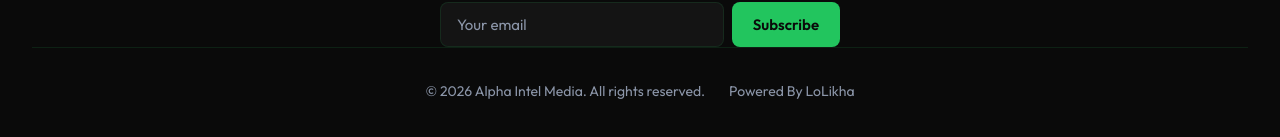
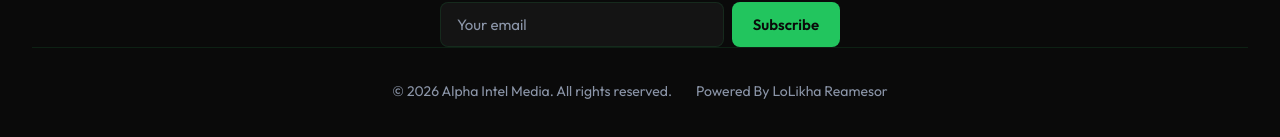
Before and after one commit to reamesor/Alpha-Intel, a plain HTML site: page index.html in a window 1280 px wide. Shown: the part 10089-10226 px from the top of the page. Drawn offline with nearby package versions, Linux system fonts and the light colour scheme.

Commit message:
Footer: Powered By LoLikha Reamesor
Made-with: Cursor

```diff
--- a/index.html
+++ b/index.html
@@ -3232,7 +3232,7 @@
     </div>
     <div class="footer-bottom">
       <span>© 2026 Alpha Intel Media. All rights reserved.</span>
-      <span>Powered By LoLikha</span>
+      <span>Powered By LoLikha Reamesor</span>
     </div>
   </footer>
 
```
